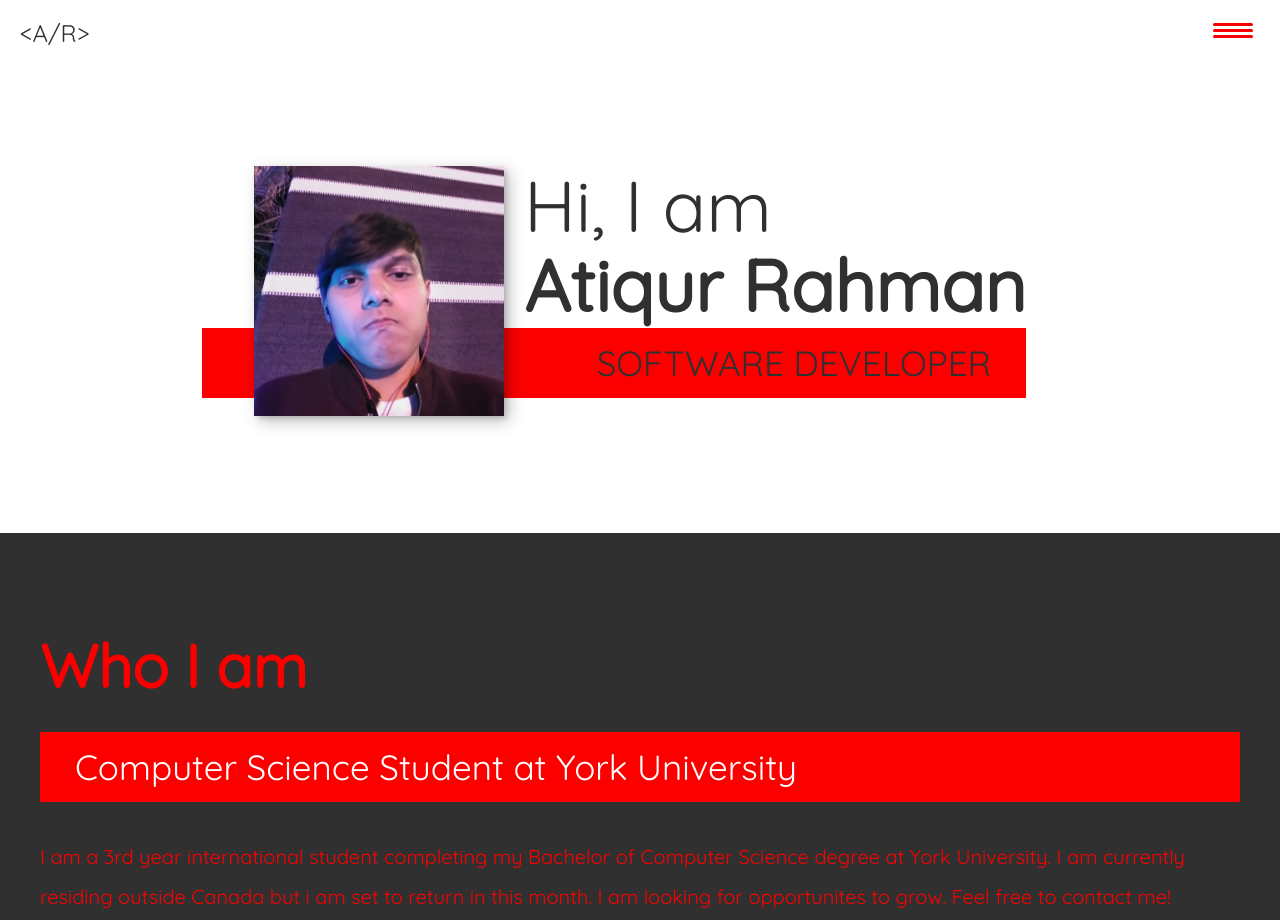
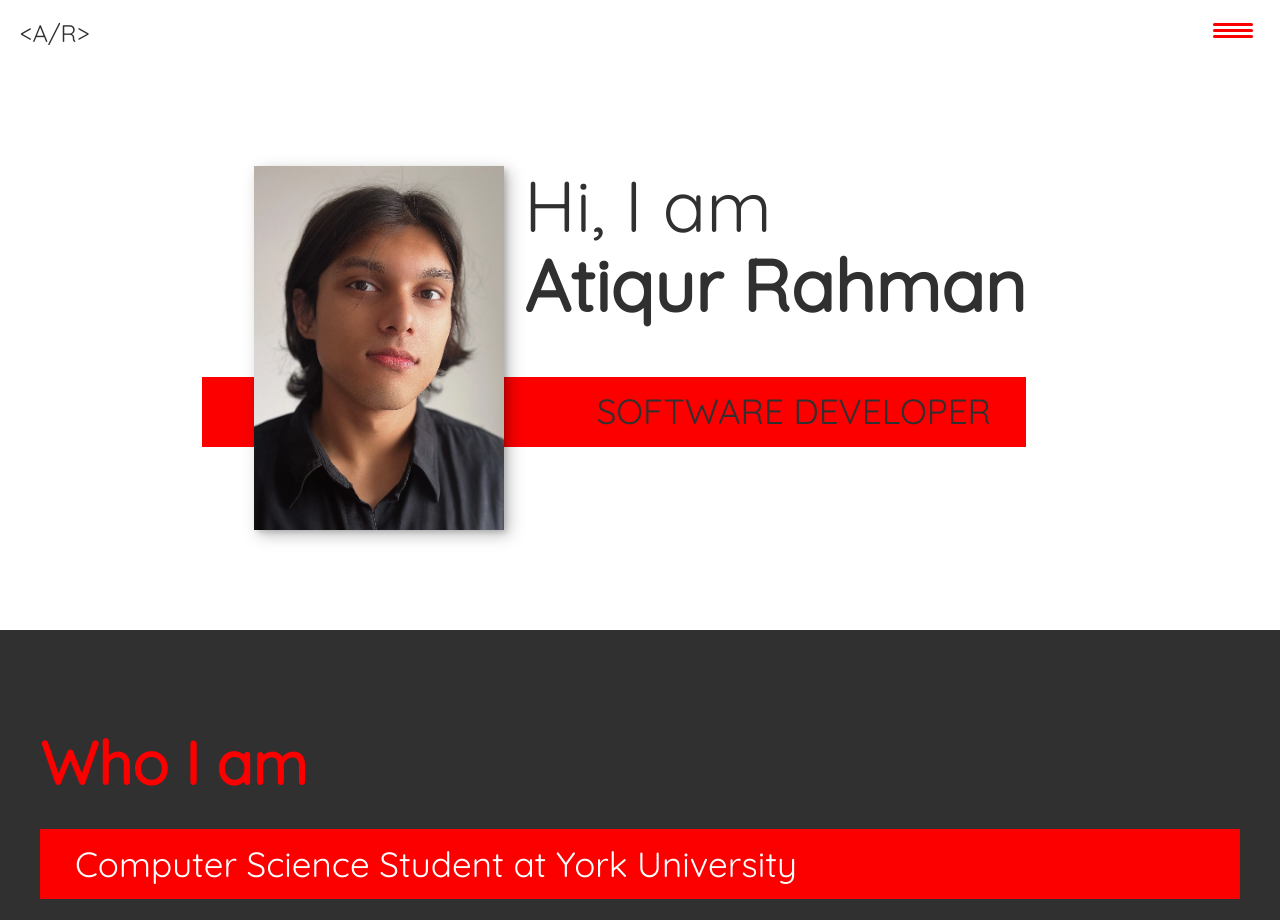
Before and after one commit to atiq-01/Portfolio, a plain HTML site: page index.html in a window 1280 px wide. Shown: the top 920 px of the page. Drawn offline with nearby package versions, Linux system fonts and the light colour scheme; a script that the page names is missing.

Commit message:
Update index.html

```diff
--- a/index.html
+++ b/index.html
@@ -41,7 +41,7 @@
             <p class="section__subtitle section__subtitle--intro">
                 SOFTWARE DEVELOPER
             </p>
-            <img src="assets/img/me.jfif" alt="a picture of moi" class="intro__img">
+            <img src="assets/img/2646_crop.JPG" alt="a picture of moi" class="intro__img">
         </section>
 
         <!-- About moi-->
```
